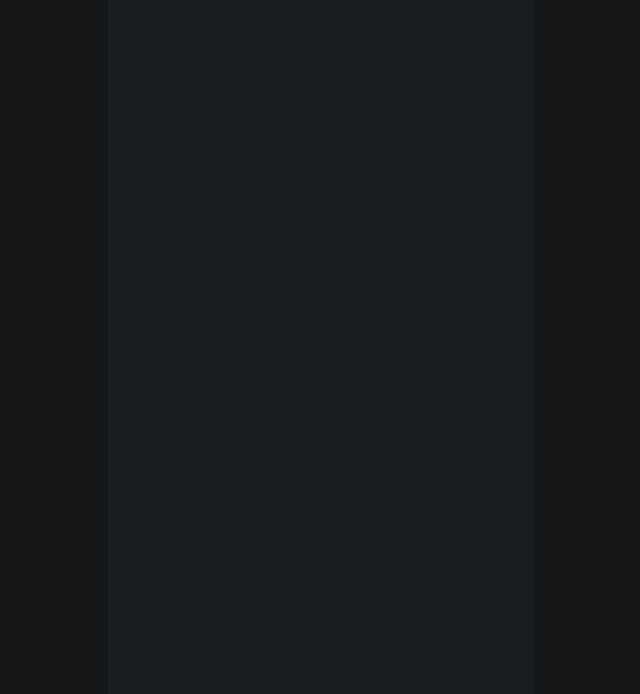
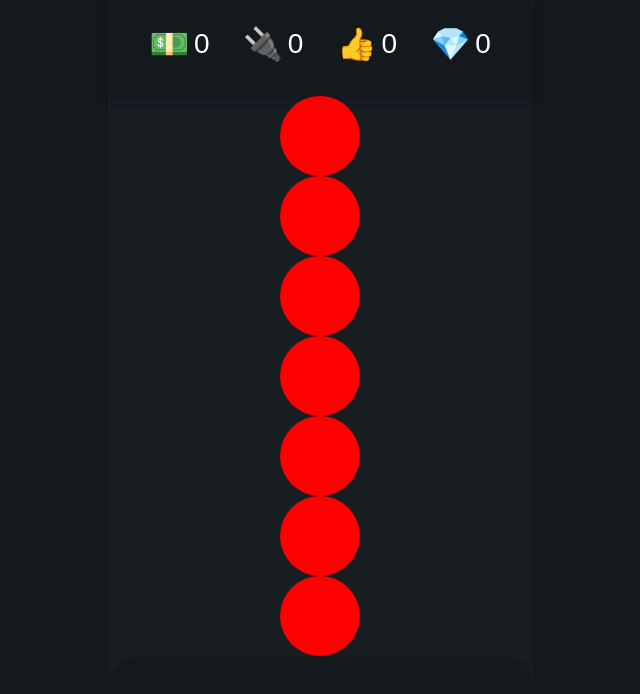
Before and after one commit to Sharks-Interactive/Ludum-Dare-54, a Svelte app in the folder App/: page / in a window 1280 px wide. Shown: the top 694 px of the page, without its empty margins (320-960 px from the left). Built offline with nearby package versions, Linux system fonts and the light colour scheme.

Commit message:
Checkpoint

```diff
--- /dev/null
+++ b/App/src/state/GameState.ts
@@ -0,0 +1,5 @@
+import { Planet } from "./Planet";
+
+export class GameState {
+    planets: Planet[] = [new Planet(), new Planet(),new Planet(),new Planet(),new Planet(),new Planet(),new Planet(),];
+}
--- /dev/null
+++ b/App/src/state/Planet.ts
@@ -0,0 +1,3 @@
+export class Planet {
+
+}
--- /dev/null
+++ b/App/src/state/Vector.ts
@@ -0,0 +1,35 @@
+export class Vector {
+    constructor(x = 0, y = 0) {
+        this.data[0] = x;
+        this.data[0] = y;
+    }
+
+    data: number[] = [0, 0];
+
+    get x() { return this.data[0]; }
+    get y() { return this.data[1]; }
+
+    set x(val: number) { this.data[0] = val; }
+    set y(val: number) { this.data[1] = val; }
+
+    subtract(vector: Vector) {
+        this.x -= vector.x;
+        this.y -= vector.y;
+
+        return this;
+    }
+
+    add(vector: Vector) {
+        this.x += vector.x;
+        this.y += vector.y;
+
+        return this;
+    }
+
+    equals(vector: Vector) {
+        this.x = vector.x;
+        this.y = vector.y;
+
+        return this;
+    }
+}
--- a/App/src/views/App.svelte
+++ b/App/src/views/App.svelte
@@ -1,7 +1,12 @@
 <script lang="ts">
     import {onMount} from 'svelte'
+    import Statbar from './groups/statbar.svelte';
+    import Map from './groups/map.svelte';
+    import Bottomsheet from './groups/bottomsheet.svelte';
+    import { GameState } from '../state/GameState';
 
     let count: number = 0
+    let state: GameState = new GameState();
 
     onMount(() => {
       const interval = setInterval(() => count++, 1000)
@@ -12,6 +17,9 @@
 </script>
 
 <div class="App">
+  <Statbar {state}></Statbar>
+  <Map {state}></Map>
+  <Bottomsheet {state}></Bottomsheet>
 </div>
 
 <style>
--- /dev/null
+++ b/App/src/views/comps/iconLabel.svelte
@@ -0,0 +1,27 @@
+<script lang="ts">
+    export let icon = '';
+    export let value = 0;
+</script>
+
+<div class="container">
+    <h2>{icon}</h2>
+    <h3>{value}</h3>
+</div>
+
+<style>
+    .container {
+        display: flex;
+        flex-direction: row;
+
+        justify-content: center;
+        align-items: center;
+
+        gap: 5px;
+        padding: 0;
+    }
+
+    p {
+        padding: 0;
+        margin: 0;
+    }
+</style>
--- /dev/null
+++ b/App/src/views/comps/planet.svelte
@@ -0,0 +1,20 @@
+<script lang="ts">
+    import type { Planet } from "src/state/Planet";
+
+    export let planet: Planet;
+</script>
+
+<div class="container">
+
+</div>
+
+<style>
+    .container {
+        border-radius: 40px;
+
+        width: 80px;
+        height: 80px;
+
+        background-color: red;
+    }
+</style>
--- /dev/null
+++ b/App/src/views/groups/bottomsheet.svelte
@@ -0,0 +1,17 @@
+
+<div class="container">
+
+</div>
+
+<style>
+    .container {
+        border-radius: 30px 30px 0 0;
+        background-color: #14191d;
+
+        z-index: 2;
+    }
+
+    .active {
+        height: 50vh;
+    }
+</style>
--- /dev/null
+++ b/App/src/views/groups/map.svelte
@@ -0,0 +1,75 @@
+<script lang="ts">
+    import type { GameState } from "src/state/GameState";
+
+    import Planet from "../comps/planet.svelte";
+    import { Vector } from "../../state/Vector";
+    import { onMount } from "svelte";
+    export let state: GameState;
+
+    let offset = new Vector();
+
+    let mouseStart = new Vector();
+    let mousePos = new Vector();
+
+    let dragging = false;
+
+    function start (event: any) {
+        if (event instanceof TouchEvent) {
+            let touch = event as TouchEvent;
+
+            mouseStart.x = touch.touches[0].clientX;
+            mouseStart.y = touch.touches[0].clientY;
+
+            mouseStart.add(offset);
+        }
+        if (event instanceof MouseEvent) {
+            let mouse = event as MouseEvent;
+
+            mouseStart.x = mouse.clientX;
+            mouseStart.y = mouse.clientY;
+
+            mouseStart.add(offset);
+
+            dragging = true;
+        }
+    }
+
+    function drag (event: any) {
+        if (event instanceof TouchEvent) {
+            let touch = event as TouchEvent;
+
+            mousePos.x = touch.touches[0].clientX;
+            mousePos.y = touch.touches[0].clientY;
+
+            offset = mousePos.subtract(mouseStart);
+
+            event.preventDefault();
+        }
+        else if (event instanceof MouseEvent) {
+            let mouse = event as MouseEvent;
+            if (!dragging) return;
+
+            mousePos.x = mouse.clientX;
+            mousePos.y = mouse.clientY;
+
+            offset = mousePos.subtract(mouseStart);
+
+            event.preventDefault();
+        }
+        console.log(event);
+    }
+</script>
+
+<div id="map" class="container" style="transform: translate({offset.x}px, {offset.y}px);" on:touchmove={drag} on:mousemove={drag} on:touchstart={start} on:mousedown={start} on:mouseup={() => dragging = false}>
+    {#each state.planets as planet}
+        <Planet {planet}></Planet>
+    {/each}
+</div>
+
+<style>
+    .container {
+        cursor: move;
+
+        z-index: 0;
+    }
+</style>
--- /dev/null
+++ b/App/src/views/groups/statbar.svelte
@@ -0,0 +1,26 @@
+<script>
+    import IconLabel from "../comps/iconLabel.svelte";
+
+</script>
+
+<div class="container">
+    <IconLabel icon="💵"></IconLabel>
+    <IconLabel icon="🔌"></IconLabel>
+    <IconLabel icon="👍"></IconLabel>
+    <IconLabel icon="💎"></IconLabel>
+</div>
+
+<style>
+    .container {
+        display: flex;
+        flex-direction: row;
+
+        align-items: center;
+        justify-content: center;
+
+        background-color: #14191d;
+        filter: drop-shadow(0px 5px 5px #08051641);
+
+        padding: 25px;
+    }
+</style>
```
Also changed, not shown: App/tsconfig.json (+0 -7 lines).
